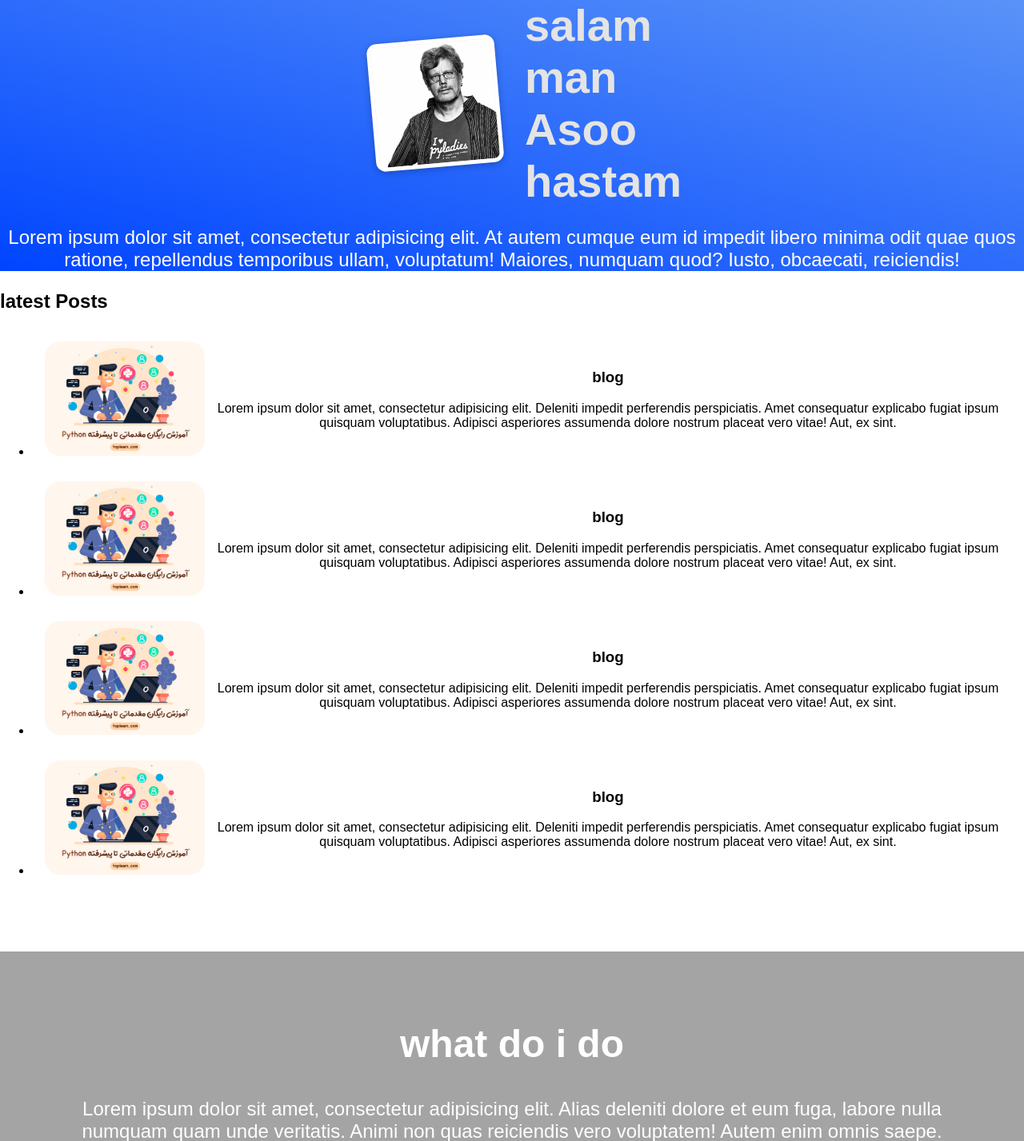
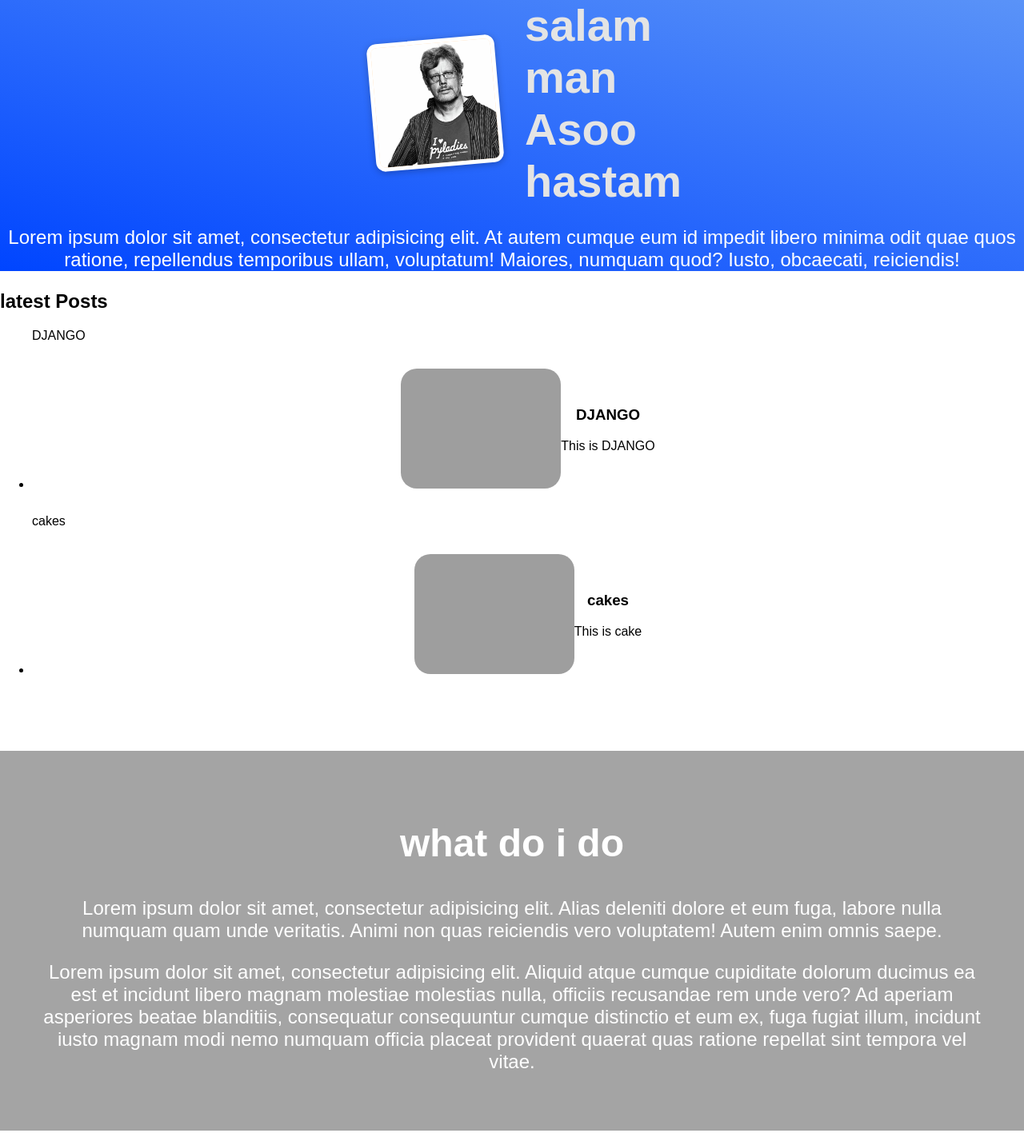
Before and after one commit to MahshadMohit/d_project, a Django app: page / in a window 1280 px wide. Shown: the part 81-1508 px from the top of the page at 80% size. Run offline with Django 4.2, Linux system fonts and the light colour scheme; grey boxes are pictures that could not be loaded.

Commit message:
some bugs issued

```diff
--- a/blog/static/blog/post-detail.css
+++ b/blog/static/blog/post-detail.css
@@ -38,4 +38,5 @@ main{
     background-color: white;
     border-radius: 20px;
     padding:  25px;
+
 }
--- a/blog/templates/blog/includes/post.html
+++ b/blog/templates/blog/includes/post.html
@@ -2,12 +2,12 @@
 <li>
                 <article class="post">
                     <a href="{% url 'post-detail-page' slug='learning-django' %}">
-                        <img src="{% static 'blog/images/python.png' %}" alt="django">
+                        <img src="{% static 'blog/images/'|add:post.image %}" alt="django">
                         <div class="post-content">
-                            <h3>blog</h3>
-                            <p>Lorem ipsum dolor sit amet, consectetur adipisicing elit. Deleniti impedit perferendis
-                                perspiciatis. Amet consequatur explicabo fugiat ipsum quisquam voluptatibus. Adipisci
-                                asperiores assumenda dolore nostrum placeat vero vitae! Aut, ex sint.</p>
+                            <h3>{{ post.title }}</h3>
+                            <p>
+                                {{ post.abstract }}
+                            </p>
                         </div>
                     </a>
                 </article>
--- a/blog/templates/blog/index.html
+++ b/blog/templates/blog/index.html
@@ -24,10 +24,13 @@
     <section id="latest_posts">
         <h2>latest Posts</h2>
         <ul>
-            {% include 'blog/includes/post.html' %}
-            {% include 'blog/includes/post.html' %}
-            {% include 'blog/includes/post.html' %}
-            {% include 'blog/includes/post.html' %}
+            {% for post in latest_post %}
+                <p>{{ post.title }}</p>
+                {% include 'blog/includes/post.html' %}
+            {% endfor %}
+
+
+
         </ul>
     </section>
     <section id="about">
--- a/blog/views.py
+++ b/blog/views.py
@@ -1,11 +1,84 @@
 from django.shortcuts import render
+from datetime import date
+
+# Create your views here.
+
+all_posts = [
+    {
+        'slug': 'learning django',
+        'title': 'DJANGO',
+        'author': 'Asoo',
+        'image': 'python.img',
+        'date': date(2021, 4, 5),
+        'abstract': 'This is DJANGO',
+        'content': """
+                Lorem ipsum dolor sit amet, conslorum ducimus ea
+            est et incidunt libero magnam molestiae molestias nulla, officiis recusandae rem unde vero? Ad aperiam
+            asperiores beatae blanditiis, consequatur consequuntur cumque distinctio et eum ex, fuga fugiat illum,
+
+        """
+
+    },
+
+    {
+        'slug': 'learning cakes',
+        'title': 'cakes',
+        'author': 'Mahshid',
+        'image': 'images.img',
+        'date': date(2022, 3, 6),
+        'abstract': 'This is cake',
+        'content': """
+                Lorem ipsum dolor sit amet,ate dolorum ducimus ea
+            est et incidunt libero magnam molestiae molestias nulla, officiis recusandae rem unde vero? Ad aperiam
+            asperiores beatae blanditiis, consequatur consequuntur cumque distinctio et eum ex, fuga fugiat illum,
+            incidunt iusto magnam modi nemo numquam officia placeat provident quaerat quas ratione repellat sint tempora
+            vel vitae.
+        """
+
+    }, {
+        'slug': 'learning master',
+        'title': 'MASTER',
+        'author': 'Marmar',
+        'image': 'master.img',
+        'date': date(2021, 3, 5),
+        'abstract': 'This is master',
+        'content': """
+                Lorem ipsum d elit. Aliquid atque cumque cupiditate dolorum ducimus ea
+            est et incidunt libers recusandae rem unde vero? Ad aperiam
+            asperiores beatae blanditiis, consequatur consequuntur cumque distinctio et eum ex, fuga fugiat illum,
+            incidunt iusto magnam modi nemo numquam officia placeat provident quaerat quas ratione repellat sint tempora
+            vel vitae.
+        """
+
+    }, {
+        'slug': 'learning ml',
+        'title': 'ML',
+        'author': 'Azar',
+        'image': 'ml.img',
+        'date': date(2021, 4, 3),
+        'abstract': 'This is ML',
+        'content': """
+                Lorem ipsum dolor sit d atque cumque cupiditate dolorum ducimus ea
+            est et incidunt libero magnam molestiae molestias nulla, officiis recusandae rem unde vero? Ad aperiam
+            asperiores beatae blanditiis, consequatur consequuntur cumque distinctio et eum ex, fuga fugiat illum,
+            incidunt iusto magnam modi nemo numquam officia placeat provident quaerat quas ratione repellat sint tempora
+            vel vitae.
+        """
+
+    }
+
+]
 
 
-# Create your views here.
-#
+def getDate(post):
+    return post['date']
+
 
 def index(request):
-    return render(request, 'blog/index.html')
+    sorted_posts = sorted(all_posts, key=getDate)
+    latest_post = sorted_posts[-2:]
+    return render(request, 'blog/index.html', {
+        'latest_post': latest_post})
 
 
 def posts(request):
```
